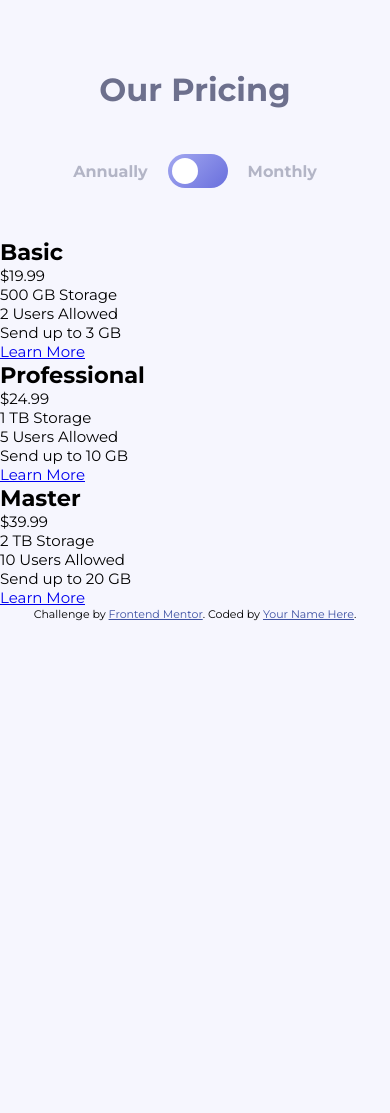
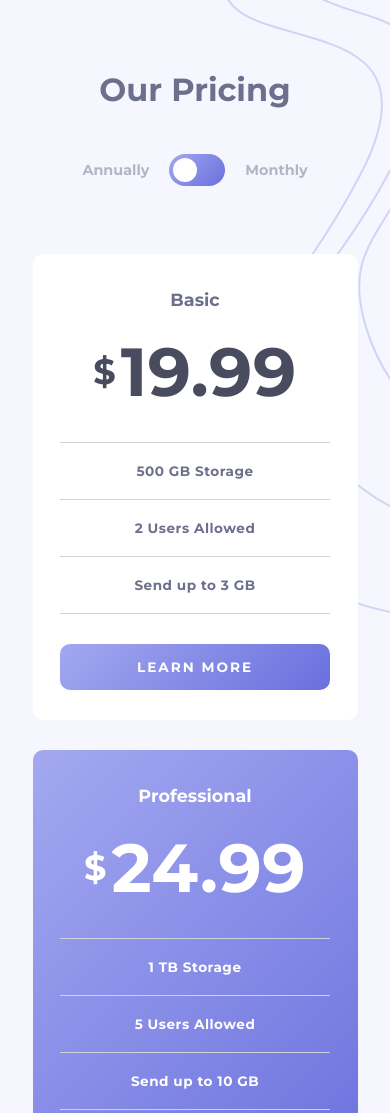
Before and after one commit to JohnPuckey/Frontendmentor-pricing-component-with-toggle, a plain HTML site: page index.html in a window 390 px wide. Shown: the top 1113 px of the page. Before the commit the page ends 844 px from the top, so only its background shows below. Drawn offline with Linux system fonts and the light colour scheme.

Commit message:
mobile first

```diff
--- a/css/main.scss
+++ b/css/main.scss
@@ -26,12 +26,37 @@ h1 {
     color: color(neutral);
 }
 
+h2 {
+    font-size: 1.1rem;
+    color: color(neutral);
+}
+
 h3 {
-    font-size: 1rem;
+    font-size: .9rem;
     color: color(neutral-light);
 }
 
+p, a {
+    font-weight: 700;
+    letter-spacing: .5px;
+    font-size: .85rem;
+    color: color(neutral);
+}
+
+#pricing {
+    position: relative;
+    overflow: hidden;
+    width: 100%;
+}
+
 /* backgroung-images */
+
+.bg-image {
+    position: absolute;
+    z-index: -1;
+    top: -40px;
+    right: -195px;
+}
 
 /* Pricing Setion - Top */
 
@@ -47,7 +72,7 @@ h3 {
     display: flex;
     justify-content: center;
     align-items: center;
-    margin-bottom: 50px;
+    margin-bottom: 38px;
 
     h3 {
         padding: 0 20px;
@@ -56,8 +81,8 @@ h3 {
     .switch {
         position: relative;
         display: inline-block;
-        width: 60px;
-        height: 34px;
+        width: 56px;
+        height: 32px;
     }
 
     /* hide default checkbox */
@@ -83,8 +108,8 @@ h3 {
         position: absolute;
         content: "";
         border-radius: 50%;
-        height: 26px;
-        width: 26px;
+        height: 24px;
+        width: 24px;
         left: 4px;
         bottom: 4px;
         background-color: #fff;
@@ -96,8 +121,82 @@ h3 {
     }
 
     input:checked + .slider:before {
-        transform: translateX(26px)
+        transform: translateX(24px)
     }
 }
 
 /* Pricing Section - cards */
+
+.pricing-cards {
+    display: flex;
+    flex-direction: column;
+    align-items: center;
+    margin-bottom: 70px;
+
+    .card {
+        display: flex;
+        flex-direction: column;
+        align-items: center;
+        max-width: 325px;
+        margin: 30px 25px 0px;
+        background: #fff;
+        text-align: center;
+        border-radius: 10px;
+        padding-bottom: 30px;
+
+        h2 {
+            padding: 35px 0 30px;
+        }
+
+        p {
+            border-bottom: 1px solid lighten(color(neutral-light), 10%);
+            margin: 0 28px;
+            padding: 20px 0;
+            width: 270px;
+        }
+
+        .price {
+            display: flex;
+            justify-content: center;
+            align-items: center;
+            line-height: 4rem;
+            font-size: 4.25rem;
+            color: color(neutral-dark);
+            padding: 0 0 38px;
+        }
+
+        .dollar {
+            font-size: 2.2rem;
+            letter-spacing: 5px;
+            vertical-align: middle;
+        }
+
+        a {
+            display: block;
+            width:270px;
+            padding: 15px 0;
+            margin: 30px auto 0;
+            border-radius: 10px;
+            background: linear-gradient(135deg, color(gradient-a), color(gradient-b));
+            color: #fff;
+            text-transform: uppercase;
+            letter-spacing: 2px;
+            text-decoration: none;
+        }
+    }
+
+    .blue-card {
+        background: linear-gradient(135deg, color(gradient-a), color(gradient-b));
+
+        h2, p, .price {
+            color: #fff;
+        }
+
+        a {
+            background: #fff;
+            color: color(gradient-b);
+        }
+
+    }
+
+}
--- a/index.html
+++ b/index.html
@@ -16,7 +16,15 @@
 </head>
 <body>
 
+
+
   <section id="pricing">
+
+      <div class="bg-image">
+
+          <svg xmlns="http://www.w3.org/2000/svg" width="375" height="658"><g fill="none" fill-rule="evenodd" stroke="#D0D5F6" stroke-width="2"><path d="M172.71-101C70.623-79.38 17.478-39.688 13.273 18.074c-6.307 86.643 231.598 17.186 136.358 198-95.241 180.813-181.318 185.29-136.358 298C58.233 626.784 178.96 685.954 319.21 641.2c93.501-29.836 144.652-140.545 153.453-332.126"/><path d="M214.7-101C134.617-82.012 92.926-47.154 89.628 3.575c-4.948 76.093 181.679 15.094 106.966 173.89C121.882 336.262 54.36 340.192 89.628 439.18c35.269 98.986 129.974 150.95 239.995 111.646C402.97 524.622 443.096 427.395 450 259.141"/><path d="M250.935-103c-60.604 16.56-92.153 46.963-94.65 91.208-3.743 66.367 137.488 13.165 80.949 151.664-56.54 138.5-107.638 141.927-80.948 228.261 26.69 86.335 98.359 131.656 181.618 97.376C393.41 442.655 423.775 357.855 429 211.108"/></g></svg>
+
+      </div>
 
     <div class="pricing-title">
 
@@ -41,9 +49,9 @@
 
     <div class="pricing-cards">
 
-      <div class="card white-card">
+      <div class="card">
           <h2>Basic</h2>
-          <p class="price">&dollar;19.99</p>
+          <p class="price"><span class="dollar">&dollar;</span>19.99</p>
           <p>500 GB Storage</p>
           <p>2 Users Allowed</p>
           <p>Send up to 3 GB</p>
@@ -52,16 +60,16 @@
 
       <div class="card blue-card">
           <h2>Professional</h2>
-          <p class="price">&dollar;24.99</p>
+          <p class="price"><span class="dollar">&dollar;</span>24.99</p>
           <p>1 TB Storage</p>
           <p>5 Users Allowed</p>
           <p>Send up to 10 GB</p>
           <a href="#">Learn More</a>
       </div>
 
-      <div class="card white-card">
+      <div class="card">
           <h2>Master</h2>
-          <p class="price">&dollar;39.99</p>
+          <p class="price"><span class="dollar">&dollar;</span>39.99</p>
           <p>2 TB Storage</p>
           <p>10 Users Allowed</p>
           <p>Send up to 20 GB</p>
```
Also changed, not shown: css/main.css, 1 other file.
